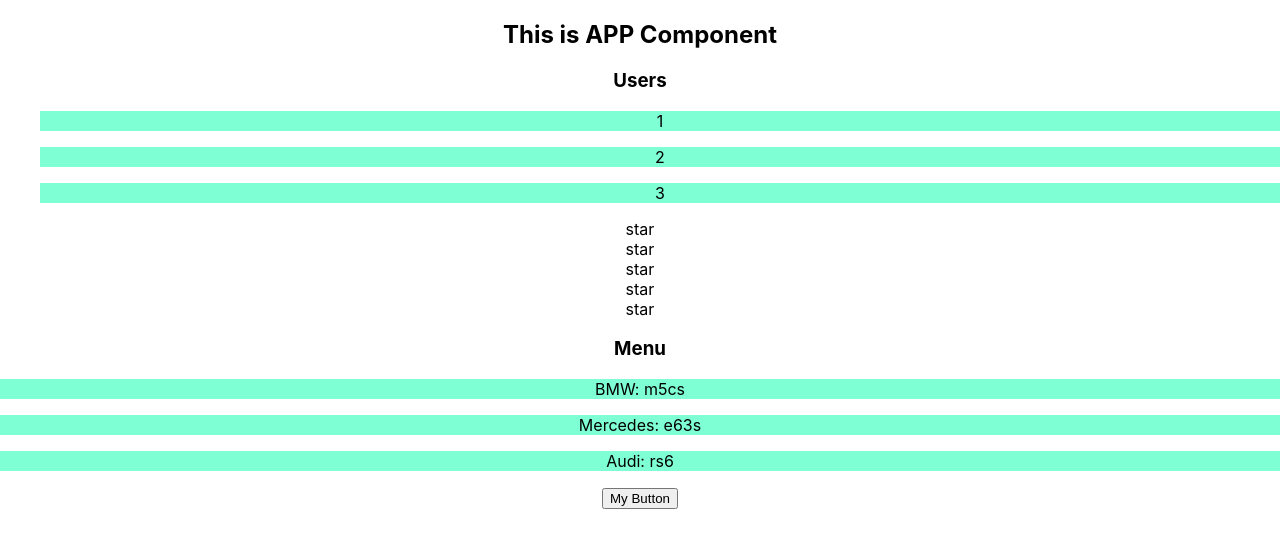
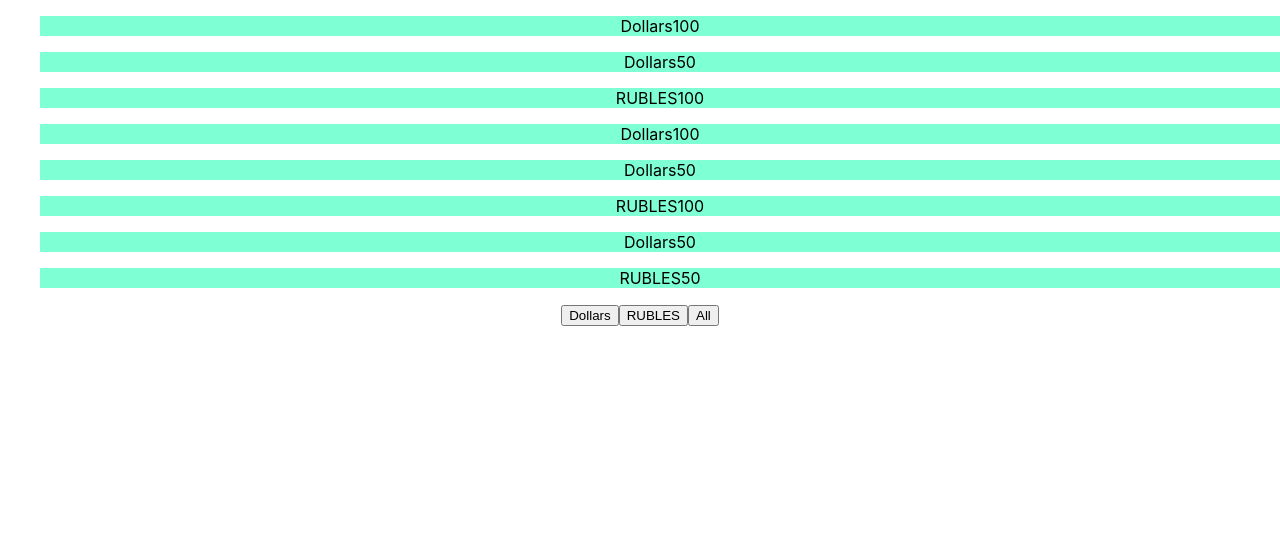
Before and after one commit to akach-dev/react-ts-is-simple, a React (Create React App) app: page / in a window 1280 px wide. Shown: the top 548 px of the page. Built offline with nearby package versions, Linux system fonts and the light colour scheme.

Commit message:
lesson filter money done

```diff
--- a/src/App.tsx
+++ b/src/App.tsx
@@ -1,15 +1,17 @@
-import React from 'react';
+import React, {useState} from 'react';
 import './App.css';
-import {Rating} from "./components/Rating";
-import {PageTitle} from "./components/PageTitle";
-import {Accordion} from "./components/accordion/Accordion";
-import {Cars} from "./components/Cars";
 import {Button} from "./components/Button";
 
 export type TopCarsType = {
   manufacturer: string
   model: string
 }
+export type MoneyType = {
+  banknote: FilterType
+  value: number
+  number: string
+}
+type FilterType = 'all' | 'Dollars' | 'RUBLES'
 
 const topCars: TopCarsType[] = [
   {manufacturer: 'BMW', model: 'm5cs'},
@@ -17,26 +19,64 @@ const topCars: TopCarsType[] = [
   {manufacturer: 'Audi', model: 'rs6'}
 ]
 
-
 export function App() {
 
-  const onClickHandler = (name: string, age: number) => {
-    console.log(name, age)
+  const [filter, setFilter] = useState<FilterType>('all')
+  const [money, setMoney] = useState<MoneyType[]>([
+    {banknote: 'Dollars', value: 100, number: ' a1234567890'},
+    {banknote: 'Dollars', value: 50, number: ' z1234567890'},
+    {banknote: 'RUBLES', value: 100, number: ' w1234567890'},
+    {banknote: 'Dollars', value: 100, number: ' e1234567890'},
+    {banknote: 'Dollars', value: 50, number: ' c1234567890'},
+    {banknote: 'RUBLES', value: 100, number: ' r1234567890'},
+    {banknote: 'Dollars', value: 50, number: ' x1234567890'},
+    {banknote: 'RUBLES', value: 50, number: ' v1234567890'},
+  ])
+
+  let filterMoney = money
+
+  switch (filter) {
+    case "Dollars":
+      filterMoney = money.filter(m => m.banknote === 'Dollars')
+      break
+    case "RUBLES":
+      filterMoney = money.filter(m => m.banknote === 'RUBLES')
+      break
   }
+
+  const filterDollarsHandler = () => setFilter('Dollars')
+  const filterRUBLESHandler = () => setFilter('RUBLES')
+  const allMoneyHandler = () => setFilter('all')
+
 
   return (
      <div className="App">
-       <PageTitle title={'This is APP Component'}/>
-       <Accordion
-          collapsed
-          title={'Users'}/>
-       <Rating/>
-       <Accordion
-          title={'Menu'}/>
-       <Cars cars={topCars}/>
-       <Button
-          callback={() => onClickHandler('alex', 32)}
-          title={'My Button'}/>
+       <ul>
+         {
+           filterMoney.map(m => (
+              <li key={m.number}>
+                <span>{m.banknote}</span>
+                <span>{m.value}</span>
+              </li>
+           ))
+         }
+       </ul>
+       <Button title={"Dollars"} callback={filterDollarsHandler}/>
+       <Button title={"RUBLES"} callback={filterRUBLESHandler}/>
+       <Button title={"All"} callback={allMoneyHandler}/>
+
+
+       {/*<PageTitle title={'This is APP Component'}/>*/}
+       {/*<Accordion*/}
+       {/*   collapsed*/}
+       {/*   title={'Users'}/>*/}
+       {/*<Rating/>*/}
+       {/*<Accordion*/}
+       {/*   title={'Menu'}/>*/}
+       {/*<Cars cars={topCars}/>*/}
+       {/*<Button*/}
+       {/*   callback={() => onClickHandler('alex', 32)}*/}
+       {/*   title={'My Button'}/>*/}
 
      </div>
   );
```
